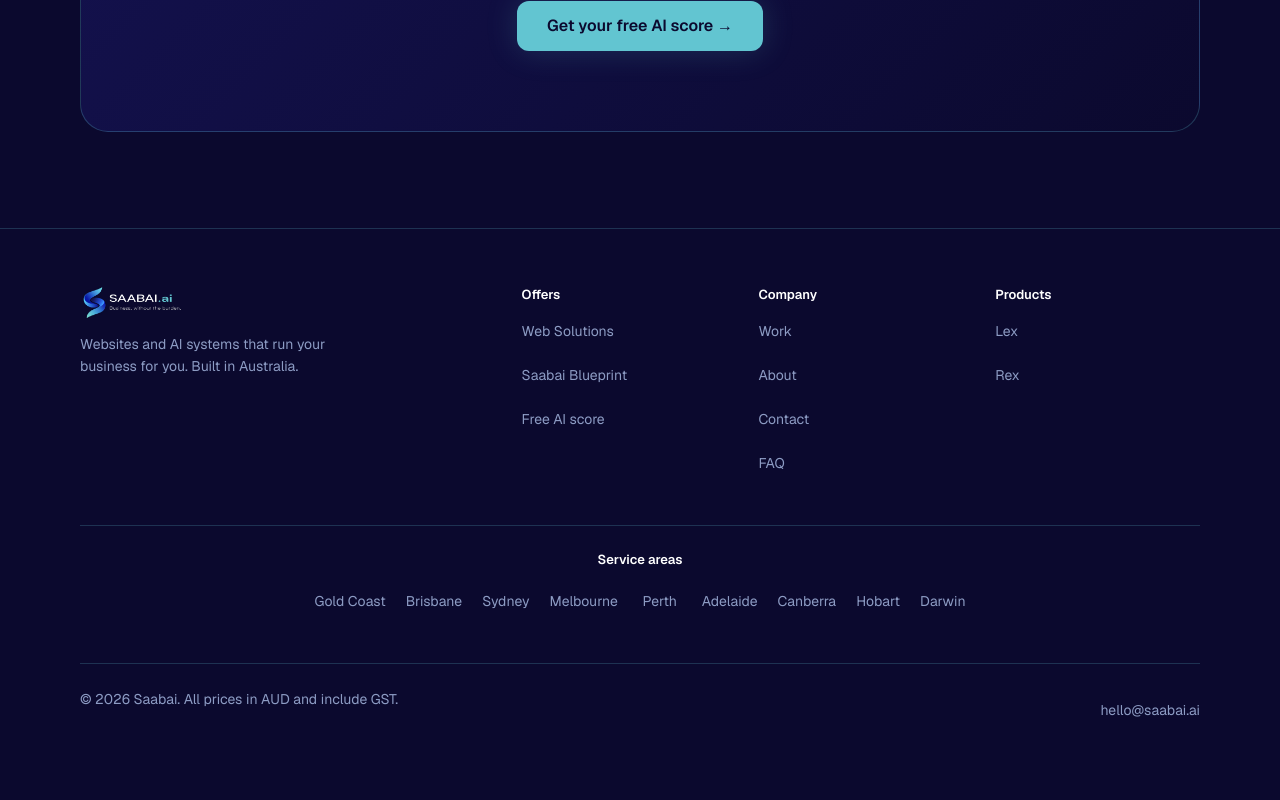
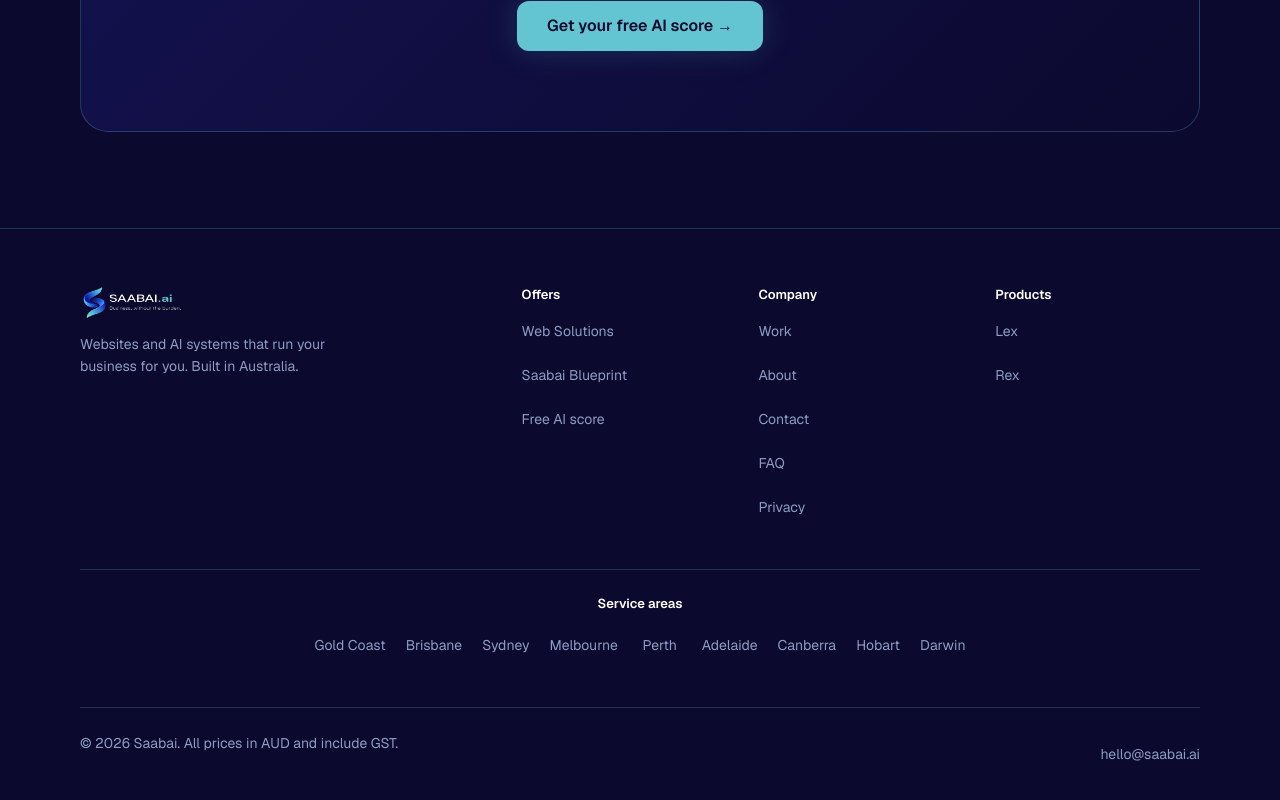
Before and after one commit to sg-satoshi/saabai-site, a Next.js app: page / in a window 1280 px wide. Shown: the part 3954-4754 px from the top of the page. Before the commit the page ends 4726 px from the top, so only its background shows below. Built offline with nearby package versions, Linux system fonts and the light colour scheme; no server answers.

Commit message:
Privacy: add ABN/address; footer links to /privacy

```diff
--- a/app/components/Footer.tsx
+++ b/app/components/Footer.tsx
@@ -7,6 +7,7 @@ const footerLinks = [
   { label: "Process", href: "/process" },
   { label: "FAQ", href: "/faq" },
   { label: "About", href: "/about" },
+  { label: "Privacy", href: "/privacy" },
   { label: "LinkedIn", href: "https://www.linkedin.com/in/shanegoldberg-ai" },
 ];
 
--- a/app/components/sb/SbFooter.tsx
+++ b/app/components/sb/SbFooter.tsx
@@ -33,6 +33,7 @@ export default function SbFooter() {
             <a href="/about">About</a>
             <a href="mailto:hello@saabai.ai">Contact</a>
             <a href="/faq">FAQ</a>
+            <a href="/privacy">Privacy</a>
           </div>
           <div>
             <h4>Products</h4>
--- a/app/privacy/page.tsx
+++ b/app/privacy/page.tsx
@@ -9,7 +9,7 @@ export const metadata: Metadata = {
 const SECTIONS: { heading: string; body: string }[] = [
   {
     heading: "1. About this policy",
-    body: "Saabai (\"we\", \"us\") respects your privacy and handles personal information in line with the Australian Privacy Principles. This policy explains what we collect when you use saabai.ai or buy our services, and what we do with it.",
+    body: "Saabai (ABN 71 889 082 572, Merrimac QLD 4226, Australia) (\"we\", \"us\") respects your privacy and handles personal information in line with the Australian Privacy Principles. This policy explains what we collect when you use saabai.ai or buy our services, and what we do with it.",
   },
   {
     heading: "2. What we collect",
@@ -29,7 +29,7 @@ const SECTIONS: { heading: string; body: string }[] = [
   },
   {
     heading: "6. Access, correction and complaints",
-    body: "You can ask to see or correct the information we hold about you, or raise a privacy concern, by emailing hello@saabai.ai. If you are not satisfied with our response you can contact the Office of the Australian Information Commissioner (oaic.gov.au).",
+    body: "You can ask to see or correct the information we hold about you, or raise a privacy concern, by emailing hello@saabai.ai or writing to Saabai, Merrimac QLD 4226, Australia. If you are not satisfied with our response you can contact the Office of the Australian Information Commissioner (oaic.gov.au).",
   },
 ];
 
@@ -46,6 +46,7 @@ export default function PrivacyPage() {
             <p style={{ fontSize: 16, lineHeight: 1.7, margin: 0 }}>{s.body}</p>
           </section>
         ))}
+        <p style={{ color: "#5c6670", fontSize: 14, marginTop: 48 }}>Saabai, ABN 71 889 082 572, Merrimac QLD 4226, Australia</p>
       </div>
     </main>
   );
```
